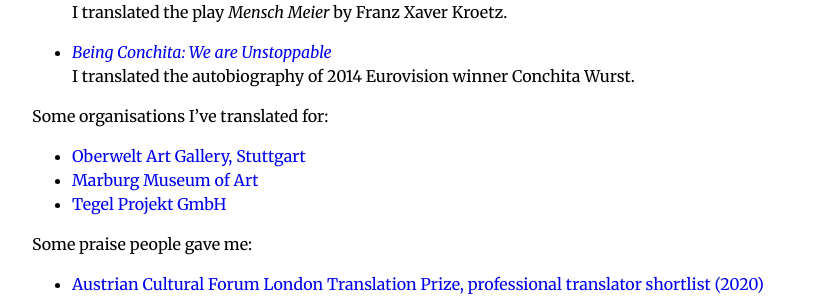
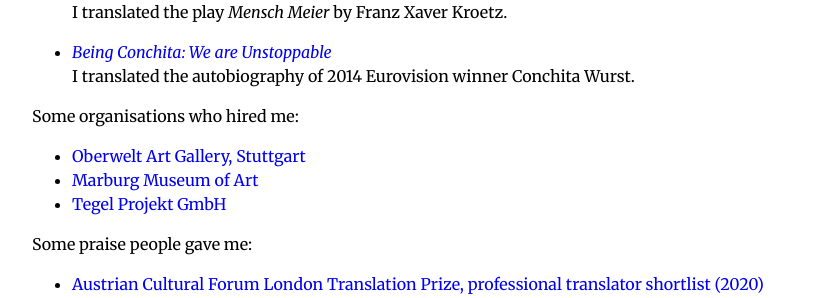
Before and after one commit to iwonaluszowicz/iwonaluszowicz.github.io, a Jekyll site: the page built from translation.markdown, in a window 1280 px wide. Shown: the part 300-598 px from the top of the page, without its empty margins (144-963 px from the left). Built offline with Jekyll 4.4.1, drawn with Linux system fonts in a browser that asks for light colours.

Commit message:
Update translation.markdown

```diff
--- a/translation.markdown
+++ b/translation.markdown
@@ -18,7 +18,7 @@ Some favourite past projects:
   - [_Being Conchita: We are Unstoppable_](https://www.amazon.co.uk/Being-Conchita-We-are-Unstoppable/dp/178418649X)
   I translated the autobiography of 2014 Eurovision winner Conchita Wurst.
 
-Some organisations I’ve translated for:
+Some organisations who hired me:
   - [Oberwelt Art Gallery, Stuttgart](http://www.oberwelt.de/)
   - [Marburg Museum of Art](https://www.uni-marburg.de/de/museum)
   - [Tegel Projekt GmbH](https://tegelprojekt.de/)
```
